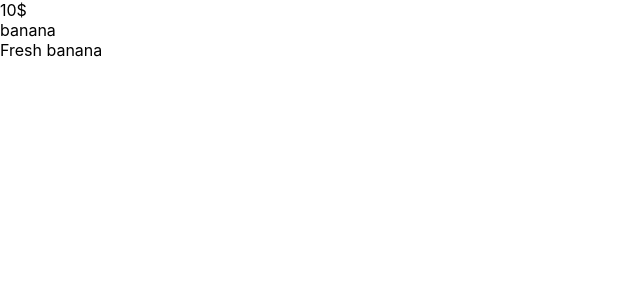
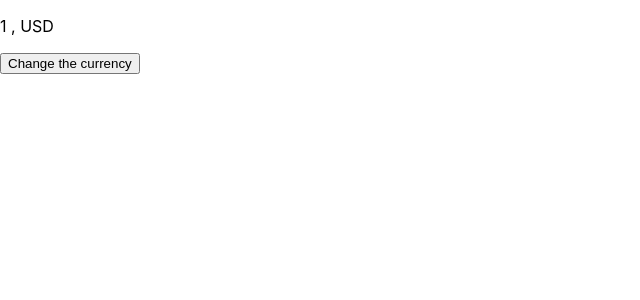
Before and after one commit to DianaMartirosyan/react_first_project, a React (Create React App) app: page / in a window 1280 px wide. Shown: the top 300 px of the page, without its empty margins (0-640 px from the left). Built offline with nearby package versions, Linux system fonts and the light colour scheme.

Commit message:
create button for currency

```diff
--- a/src/App.js
+++ b/src/App.js
@@ -1,5 +1,5 @@
 import React from 'react';
-import Product from './homework/product';
+import Price from './homework5/Price'
 
 
 
@@ -15,9 +15,13 @@ function App() {
     <div className="App">
 
 
+    <Price
+   defaultValue = {1}
+    currency = "USD"
+
+    />
 
 
-   <Product name="banana" price="10$" description="Fresh banana" />
 
 
 
--- a/src/homework/description.js
+++ b/src/homework/description.js
@@ -8,7 +8,7 @@ class Description extends Component {
     render(){
         return(
             <div>
-              {this.props.nkaragrutyun}
+              {this.props.description}
             </div>
 
 
--- a/src/homework/name.js
+++ b/src/homework/name.js
@@ -1,5 +1,5 @@
 import React, { Component } from 'react';
-    import Product from './product';
+
 
 
 
@@ -10,7 +10,7 @@ class Name extends Component {
 
         return(
           <div>
-        {this.props.anun}
+        {this.props.name}
           </div>
         )
     }
--- a/src/homework/price.js
+++ b/src/homework/price.js
@@ -1,5 +1,5 @@
 import React, { Component }  from 'react';
-import Product from './product';
+
 
 
 class Price extends Component {
@@ -7,7 +7,7 @@ class Price extends Component {
     render(){
         return(
             <div>
-        {this.props.gin}
+        {this.props.price}
             </div>
 
         )
--- a/src/homework/product.js
+++ b/src/homework/product.js
@@ -1,9 +1,9 @@
 
 
 import React, {Component} from 'react';
-import Name from './name';
-import Price from  './price';
-import Description from './description'
+import Name from './Name';
+import Price from  './Price';
+import Description from './Description'
 
 
 
@@ -13,9 +13,9 @@ class Product extends Component {
    render(){
        return (
            <div>
-             <Price gin={this.props.price}/>
-            <Name anun = {this.props.name}/>
-            <Description nkaragrutyun = {this.props.description}/>
+             <Price price={this.props.price}/>
+            <Name name = {this.props.name}/>
+            <Description description = {this.props.description}/>
 
            </div>
        )
--- /dev/null
+++ b/src/homework5/Price.js
@@ -0,0 +1,42 @@
+import React, { Component }  from 'react';
+
+
+
+class Price extends Component {
+    state = {
+        price:this.props.defaultValue,
+        currency: this.props.currency
+    }
+
+    handleClick  = () =>{
+
+
+       this.setState((prevState) => ({
+            price: prevState.currency === "USD" ? prevState.price * 487 : prevState.price / 487,
+            currency: prevState.currency === "USD" ? "AMD" : "USD",
+       })
+       )
+
+    }
+
+
+    render(){
+
+        return(
+            <div>
+
+       <p>  {this.state.price} , {this.state.currency} </p>
+       <button onClick = {this.handleClick}  >
+            Change the currency </button>
+            </div>
+
+        )
+    }
+
+
+
+}
+
+
+
+export default Price;
```
